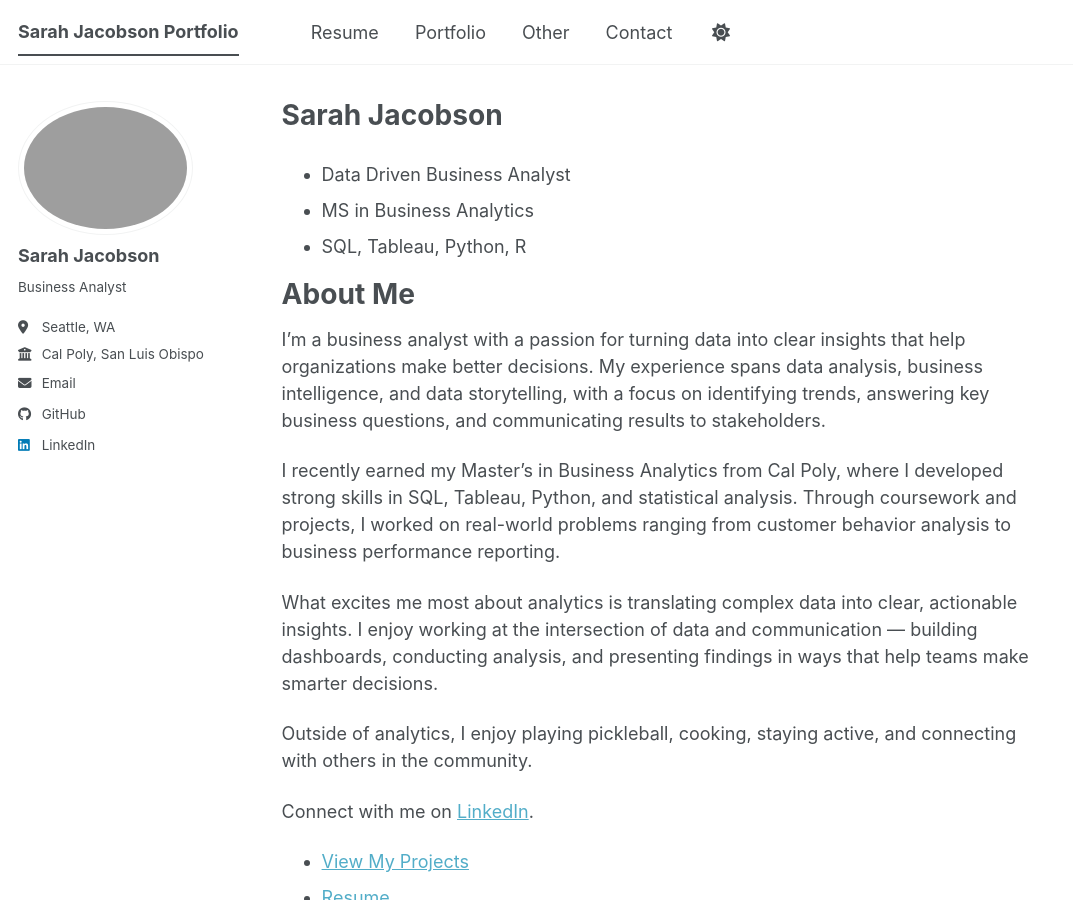
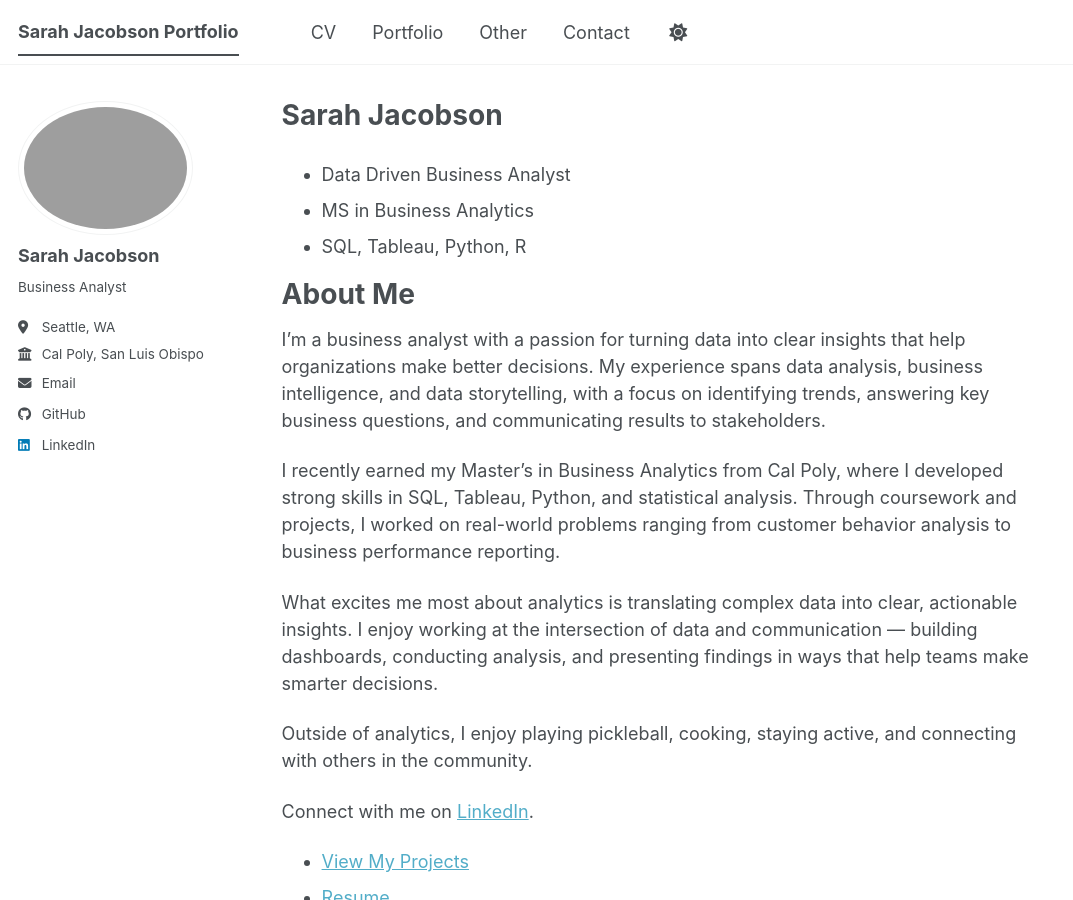
Before and after one commit to sarahjacobson123/sarahjacobson123.github.io, a Jekyll site: the page built from _pages/about.md, in a window 1280 px wide and 900 px high. Shown: the whole window, without its empty margins (0-1073 px from the left). Built offline with Jekyll 4.4.1, drawn with Linux system fonts in a browser that asks for light colours; a script bundle is joined from its source files by our own code; library files that are not in the unit come from our copies.

Commit message:
Replace 'Resume' with 'CV' in navigation

```diff
--- a/_data/navigation.yml
+++ b/_data/navigation.yml
@@ -8,8 +8,8 @@
 #      Markdown formatted page while the second is generated using JSON.
 
 main:
-  - title: "Resume"
-    url: /resume/
+  - title: "CV"
+    url: /cv/
 
   - title: "Portfolio"
     url: /portfolio/
```
